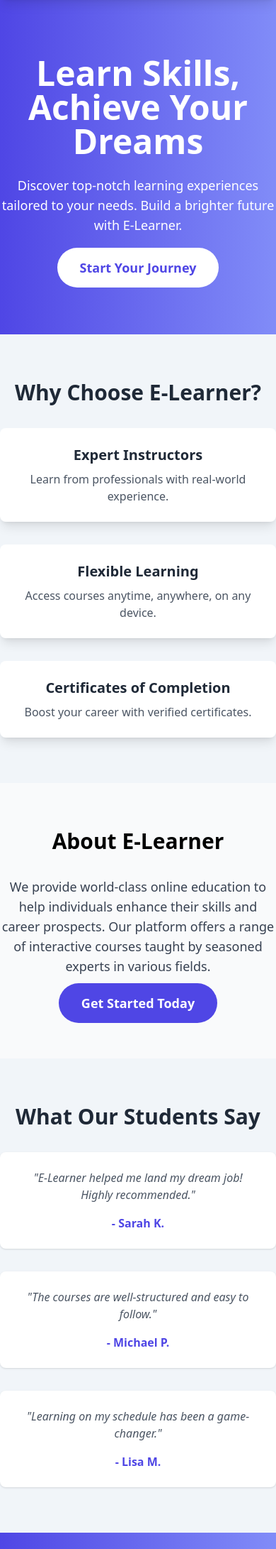
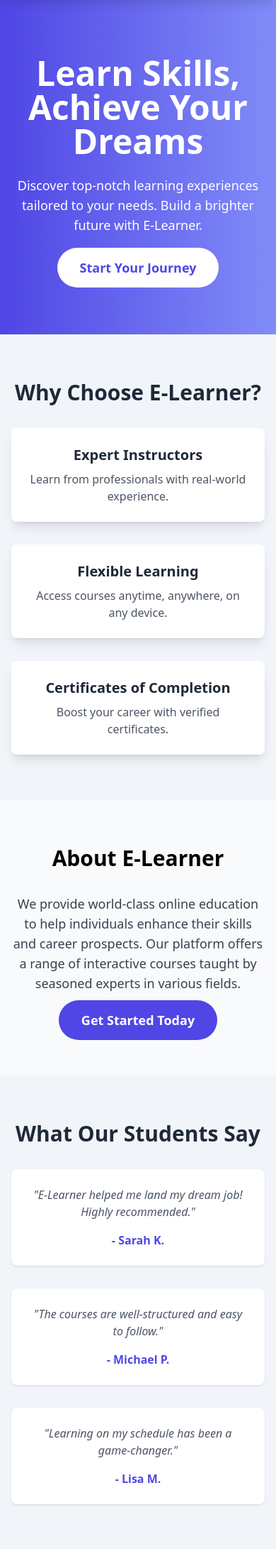
Before and after one commit to devmoamin/elearner, a Django app: page / in a window 390 px wide. Shown: the part 65-2247 px from the top of the page at 71% size. Run offline with Django 5.2, Linux system fonts and the light colour scheme; some libraries are stand-ins or nearby versions.

Commit message:
Responsiveness Updates

```diff
--- a/templates/landing.html
+++ b/templates/landing.html
@@ -4,7 +4,7 @@
 
 {% block body %}
     <!-- Hero Section -->
-    <section class="bg-gradient-to-r from-indigo-600 to-indigo-400 py-20">
+    <section class="bg-gradient-to-r from-indigo-600 to-indigo-400 py-20 px-4">
         <div class="container max-w-7xl mx-auto text-center text-white">
             <h1 class="text-5xl font-extrabold mb-6">Learn Skills, Achieve Your Dreams</h1>
             <p class="text-lg mb-8">
@@ -18,7 +18,7 @@
     </section>
 
     <!-- Features Section -->
-    <section id="features" class="py-16">
+    <section id="features" class="py-16 px-4">
         <div class="container max-w-7xl mx-auto text-center">
             <h2 class="text-3xl font-semibold text-gray-800 mb-8">Why Choose E-Learner?</h2>
             <div class="grid md:grid-cols-3 gap-8">
@@ -39,7 +39,7 @@
     </section>
 
     <!-- About Section -->
-    <section class="bg-gray-50 py-16" id="about">
+    <section class="bg-gray-50 py-16 px-4" id="about">
         <div class="max-w-screen-xl mx-auto text-center">
             <h2 class="text-3xl font-bold mb-8 fade-in">About E-Learner</h2>
             <p class="text-lg text-gray-700 mb-6">We provide world-class online education to help individuals enhance their skills and career prospects. Our platform offers a range of interactive courses taught by seasoned experts in various fields.</p>
@@ -50,7 +50,7 @@
     </section>
 
     <!-- Testimonials Section -->
-    <section id="testimonials" class="py-16">
+    <section id="testimonials" class="py-16 px-4">
         <div class="container max-w-7xl mx-auto text-center">
             <h2 class="text-3xl font-semibold text-gray-800 mb-8">What Our Students Say</h2>
             <div class="grid md:grid-cols-2 lg:grid-cols-3 gap-8">
@@ -71,7 +71,7 @@
     </section>
 
     <!-- Hero Section -->
-    <section class="bg-gradient-to-r from-indigo-600 to-indigo-400 py-20">
+    <section class="bg-gradient-to-r from-indigo-600 to-indigo-400 py-20 px-4">
         <div class="container mx-auto text-center text-white">
             <h1 class="text-5xl font-extrabold mb-6">Learn Skills, Achieve Your Dreams</h1>
             <p class="text-lg mb-8">
```
